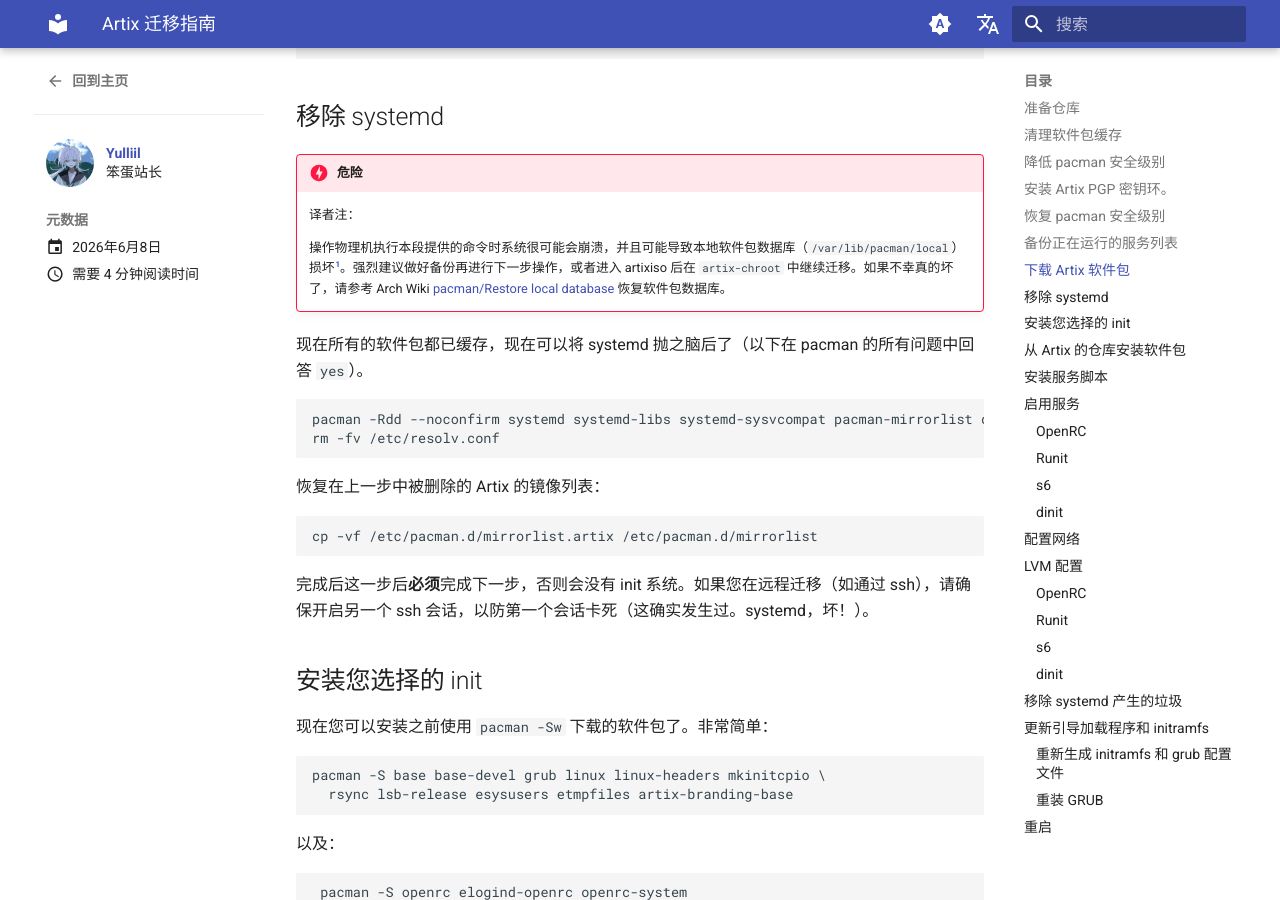
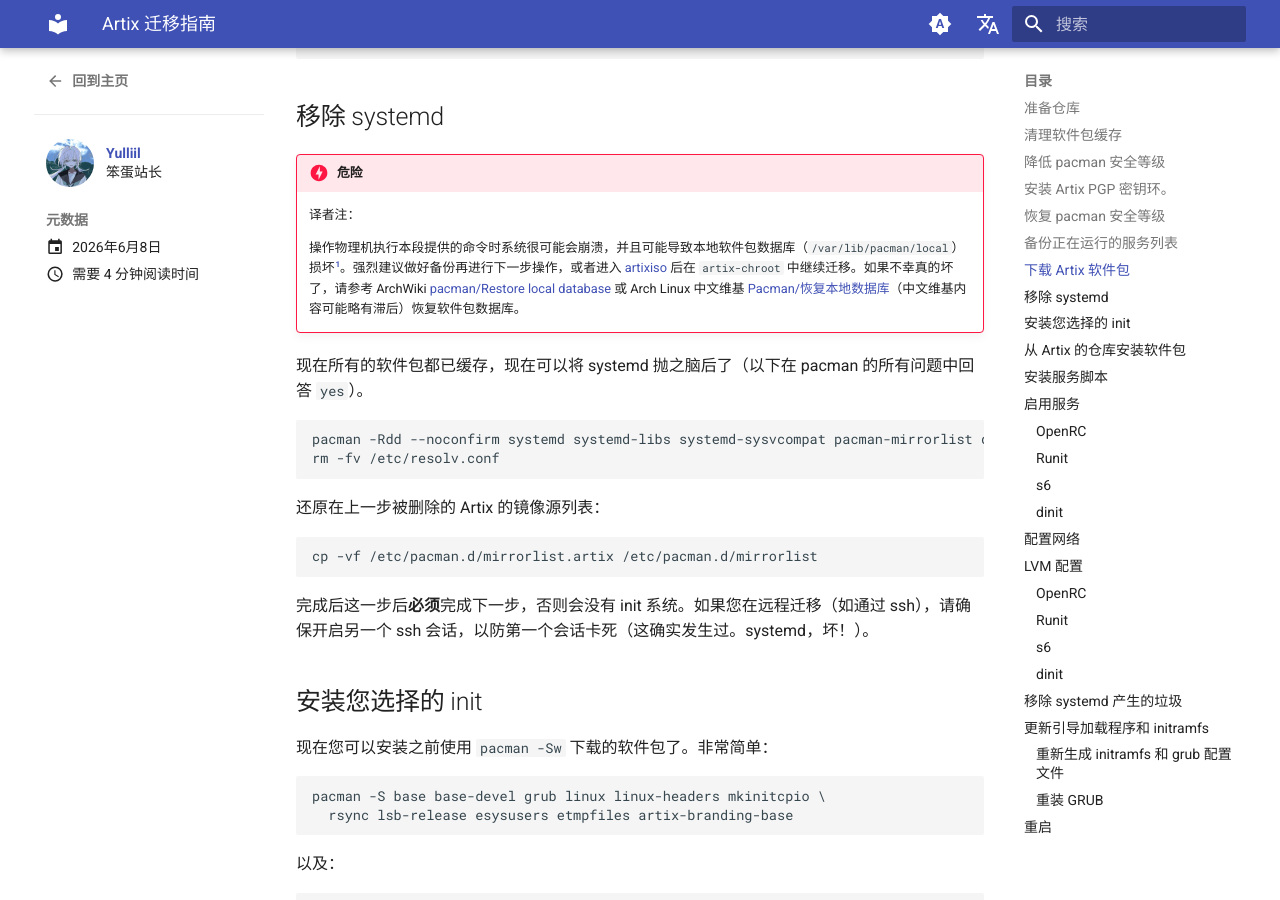
Before and after one commit to Yulljie/blog, an MkDocs documentation site: the page built from docs/posts/artix_migration.md, in a window 1280 px wide and 900 px high, scrolled down 2726 px. Built offline with MkDocs 1.6.1 and Material for MkDocs 9.7.7, drawn with Linux system fonts in a browser that asks for light colours; comment, search, counter and statistics services are not loaded; some of the changed text lies outside the part shown.

Commit message:
enhancement

````diff
--- a/docs/posts/artix_migration.md
+++ b/docs/posts/artix_migration.md
@@ -33,7 +33,7 @@
 cp -vf /etc/pacman.d/mirrorlist /etc/pacman.d/mirrorlist.artix
 ```
 
-若启用了 `multilib`，还需要在 `/etc/pacman.conf` 取消注释以下行：
+若启用了 `multilib`，还需要在 `/etc/pacman.conf` 中取消注释以下行：
 
 ```
 [lib32]
@@ -49,9 +49,9 @@
 
     pacman -Scc && pacman -Syy
 
-## 降低 pacman 安全级别
+## 降低 pacman 安全等级
 
-为安装 `artix-keyring`，您需要在 `/etc/pacman.conf` 中暂时降低 pacman 的安全级别。
+为安装 `artix-keyring`，您需要在 `/etc/pacman.conf` 中暂时降低 pacman 的安全等级。
 
 ```
 #SigLevel = Required DatabaseOptional
@@ -75,7 +75,7 @@
 
     此处密钥请以原文 [Install the Artix PGP keyring](https://wiki.artixlinux.org/Main/Migration#Install_the_Artix_PGP_keyring) 段落声明为准！
 
-## 恢复 pacman 安全级别
+## 恢复 pacman 安全等级
 
 现在立刻恢复，不然您之后很可能会忘了：
 
@@ -133,7 +133,7 @@
 
     译者注：
 
-    操作物理机执行本段提供的命令时系统很可能会崩溃，并且可能导致本地软件包数据库（`/var/lib/pacman/local`）损坏[^1]。强烈建议做好备份再进行下一步操作，或者进入 artixiso 后在 `artix-chroot` 中继续迁移。如果不幸真的坏了，请参考 Arch Wiki [pacman/Restore local database](https://wiki.archlinux.org/title/Pacman/Restore_local_database) 恢复软件包数据库。
+    操作物理机执行本段提供的命令时系统很可能会崩溃，并且可能导致本地软件包数据库（`/var/lib/pacman/local`）损坏[^1]。强烈建议做好备份再进行下一步操作，或者进入 [artixiso](https://artixlinux.org/download.php) 后在 `artix-chroot` 中继续迁移。如果不幸真的坏了，请参考 ArchWiki [pacman/Restore local database](https://wiki.archlinux.org/title/Pacman/Restore_local_database) 或 Arch Linux 中文维基 [Pacman/恢复本地数据库](https://wiki.archlinuxcn.org/wiki/Pacman/恢复本地数据库)（中文维基内容可能略有滞后）恢复软件包数据库。
 
 现在所有的软件包都已缓存，现在可以将 systemd 抛之脑后了（以下在 pacman 的所有问题中回答 `yes`）。
 
@@ -142,7 +142,7 @@
 rm -fv /etc/resolv.conf
 ```
 
-恢复在上一步中被删除的 Artix 的镜像列表：
+还原在上一步被删除的 Artix 的镜像源列表：
 
 ```
 cp -vf /etc/pacman.d/mirrorlist.artix /etc/pacman.d/mirrorlist
````
Also changed, not shown: other parts of docs/posts/artix_migration.md (+4 -2 lines).
